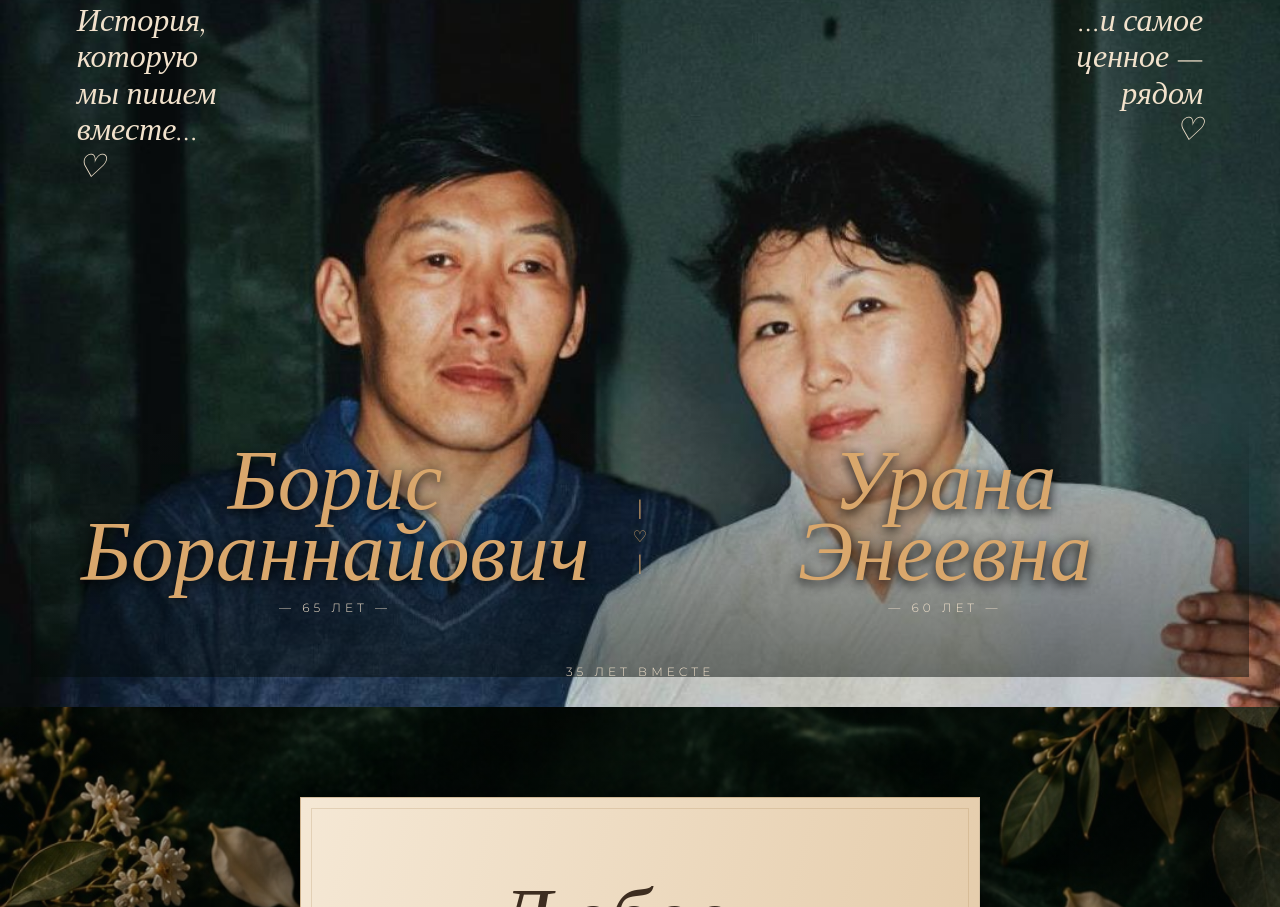
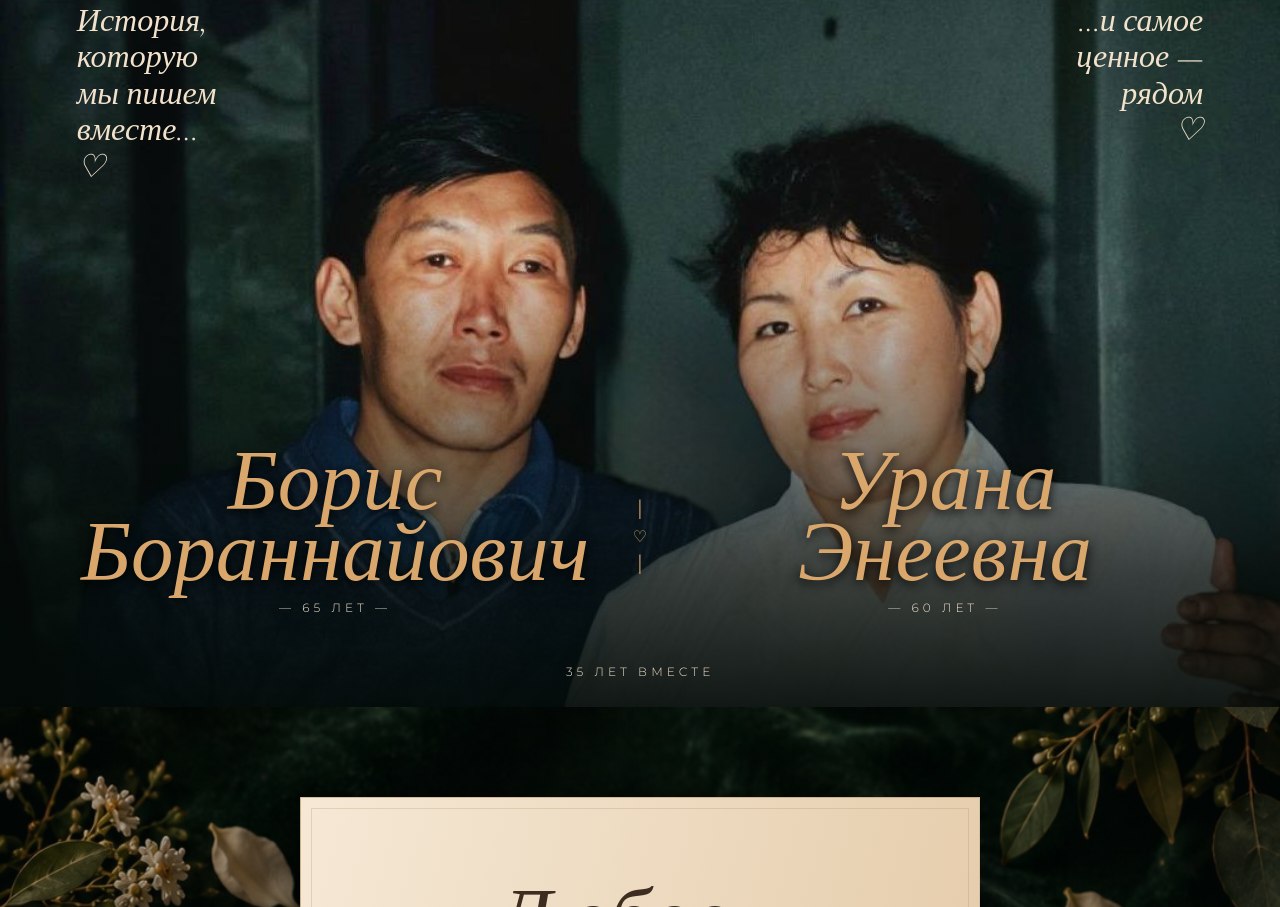
Before and after one commit to bysalchak/Kuular_family-, a plain HTML site: page index.html in a window 1280 px wide. Shown: the part 893-1800 px from the top of the page. Drawn offline with nearby package versions, Linux system fonts and the light colour scheme.

Commit message:
Update style.css

```diff
--- a/style.css
+++ b/style.css
@@ -287,3 +287,32 @@
     letter-spacing: 0.12em;
   }
 }
+/* Затемнение фотографии до самого нижнего края */
+
+.names::before {
+  display: none !important;
+}
+
+.portrait::after {
+  content: "";
+  position: absolute;
+  z-index: 1;
+  left: 0;
+  right: 0;
+  bottom: 0;
+  height: 55%;
+  pointer-events: none;
+  background: linear-gradient(
+    to bottom,
+    transparent 0%,
+    rgba(2, 9, 6, 0.25) 25%,
+    rgba(2, 9, 6, 0.72) 70%,
+    rgba(2, 9, 6, 0.92) 100%
+  );
+}
+
+.portrait .names,
+.portrait .together,
+.portrait .quote {
+  z-index: 2;
+}
```
